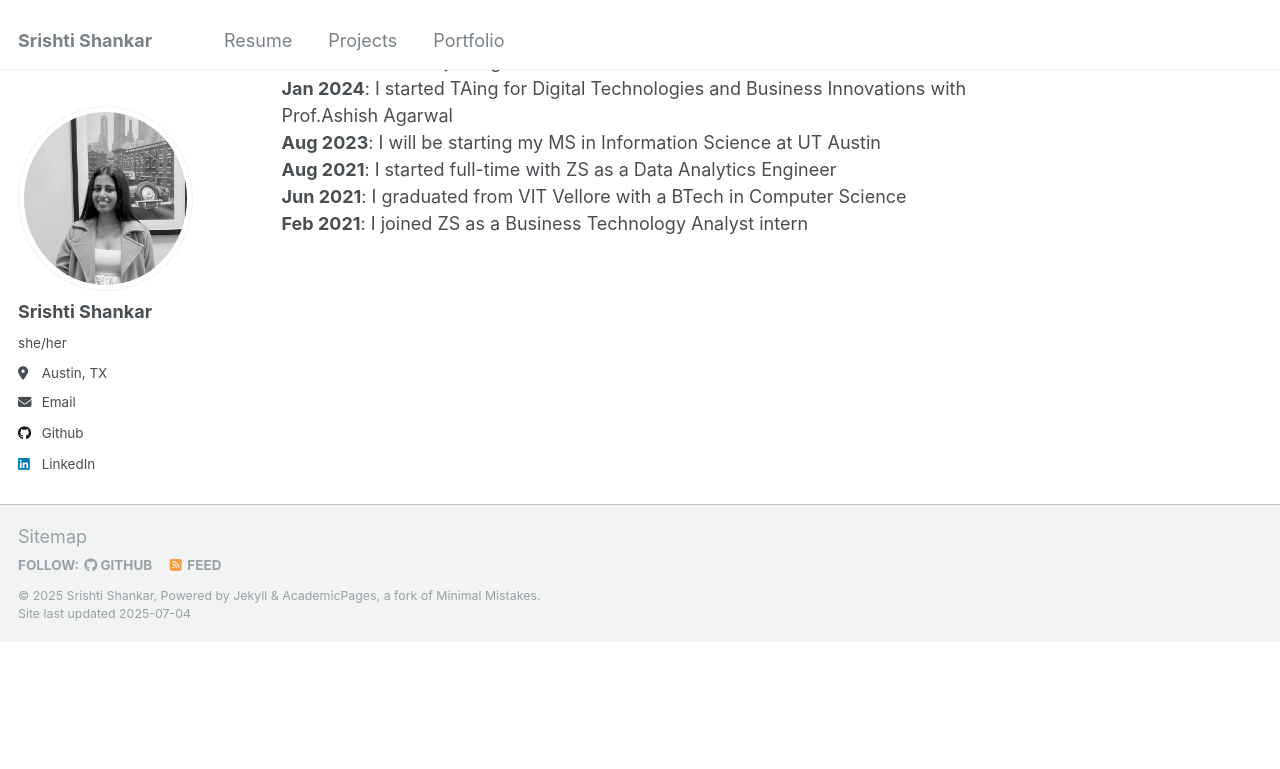
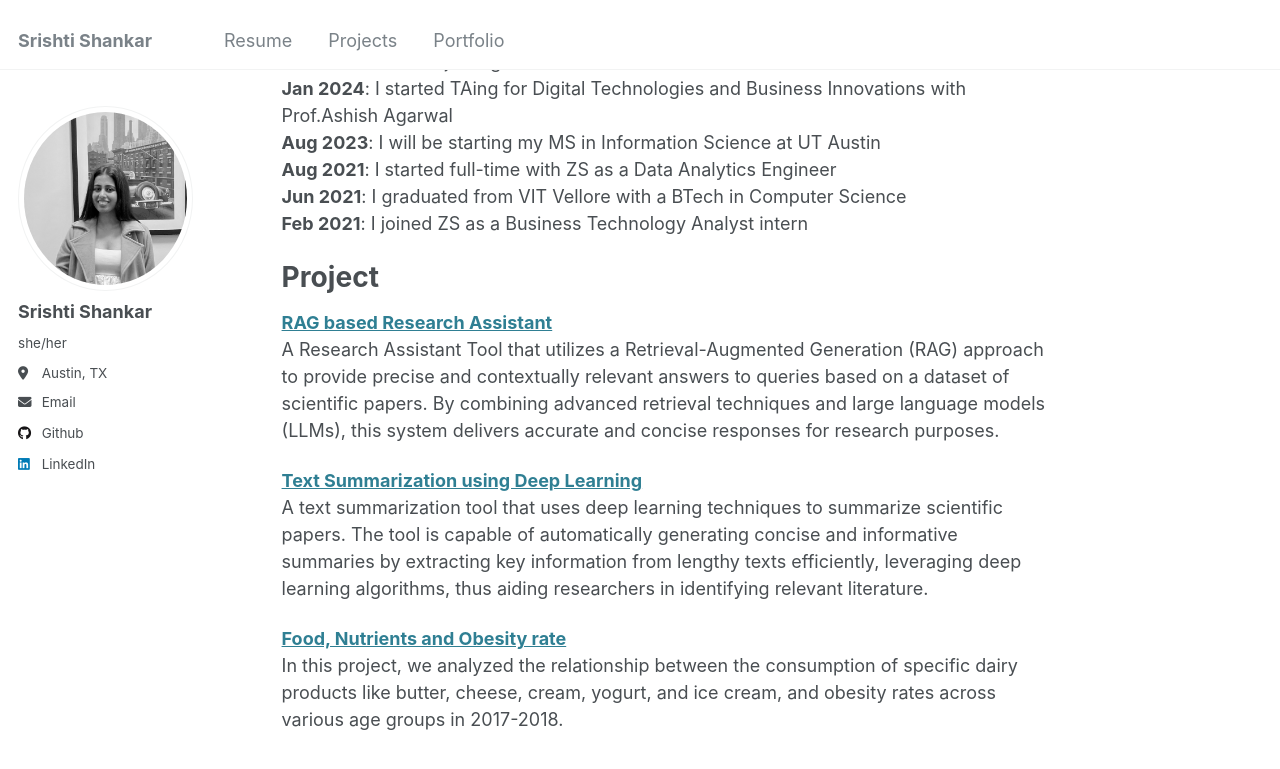
Before and after one commit to srishtishankar/srishtishankar.github.io, a Jekyll site: the page built from _pages/about.md, in a window 1280 px wide and 900 px high, scrolled down 532 px. Shown: the top 769 px of the window. Built offline with Jekyll 4.4.1, drawn with Linux system fonts in a browser that asks for light colours; before the commit the page ends 1174 px from its top, so only the background shows below that.

Commit message:
Update about.md

```diff
--- a/_pages/about.md
+++ b/_pages/about.md
@@ -27,3 +27,14 @@ Updates
 **Aug 2021**: I started full-time with ZS as a Data Analytics Engineer <br>
 **Jun 2021**: I graduated from VIT Vellore with a BTech in Computer Science <br>
 **Feb 2021**: I joined ZS as a Business Technology Analyst intern <br>
+
+Project
+======
+**[RAG based Research Assistant](https://github.com/srishtishankar/RAG-research-assistant)** <br>
+A Research Assistant Tool that utilizes a Retrieval-Augmented Generation (RAG) approach to provide precise and contextually relevant answers to queries based on a dataset of scientific papers. By combining advanced retrieval techniques and large language models (LLMs), this system delivers accurate and concise responses for research purposes. <br>
+
+**[Text Summarization using Deep Learning](https://github.com/srishtishankar/sds384-text-summarization)** <br>
+A text summarization tool that uses deep learning techniques to summarize scientific papers. The tool is capable of automatically generating concise and informative summaries by extracting key information from lengthy texts efficiently, leveraging deep learning algorithms, thus aiding researchers in identifying relevant literature. <br>
+
+**[Food, Nutrients and Obesity rate](https://github.com/srishtishankar/data-wrangling)** <br>
+In this project, we analyzed the relationship between the consumption of specific dairy products like butter, cheese, cream, yogurt, and ice cream, and obesity rates across various age groups in 2017-2018. <br>
```
